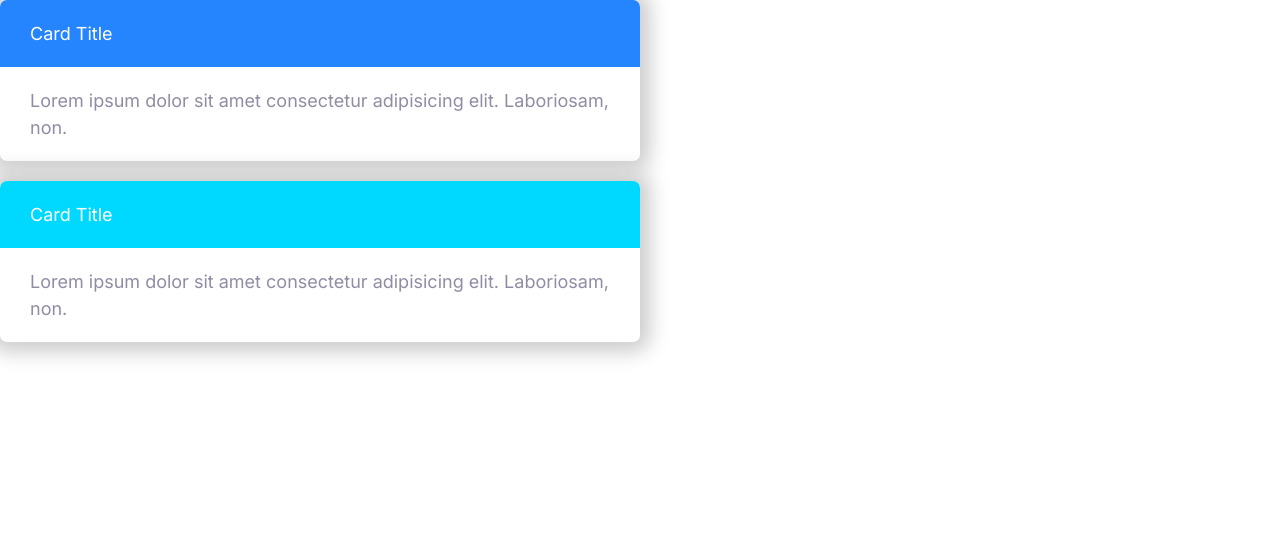
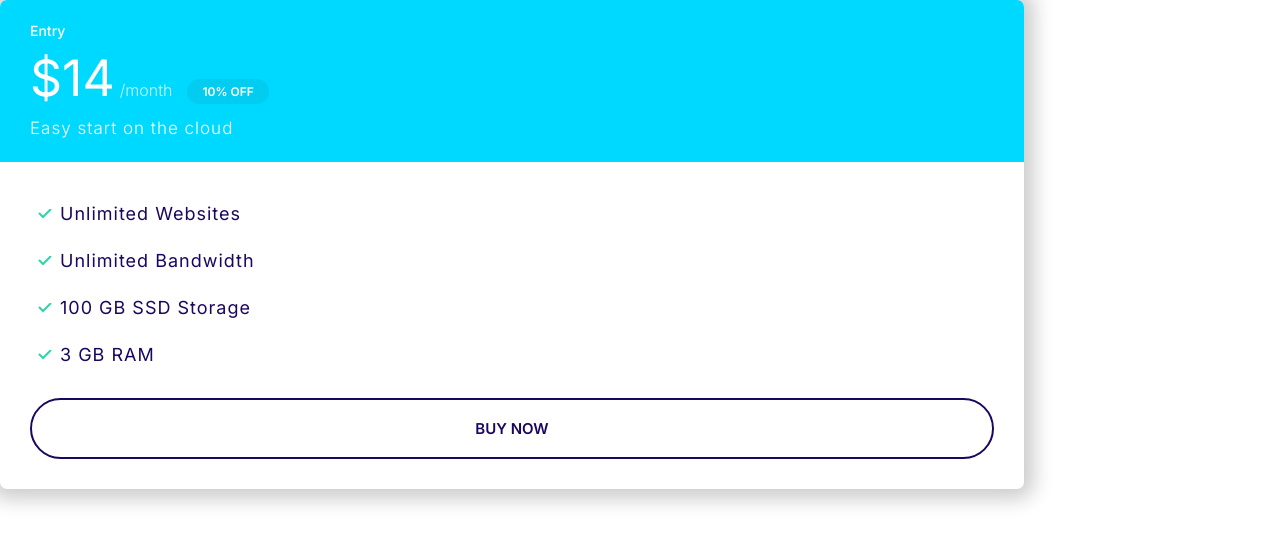
Before and after one commit to Thatapol/project-moshify, a plain HTML site: page index.html in a window 1280 px wide. Drawn offline with Linux system fonts and the light colour scheme.

Commit message:
Build plan component.

```diff
--- a/css/styles.css
+++ b/css/styles.css
@@ -116,6 +116,7 @@
 
 .badge--small {
   font-size: 1.6rem;
+  padding: 0.5rem 1.5rem;
 }
 
 @media screen and (min-width: 1024px) {
@@ -306,3 +307,61 @@
   background: var(--color-secondary);
   color: #fff;
 }
+
+.card--secondary .badge--secondary {
+  background: #02cdf1;
+}
+
+/* plan */
+
+.plan__name {
+  color: #fff;
+  font-size: 2.4rem;
+  font-weight: 500;
+  margin: 0;
+}
+
+.plan__price {
+  font-size: 6rem;
+}
+
+.plan__billing-cycle {
+  font-size: 2.4rem;
+  font-weight: 300;
+  margin-right: 1rem;
+  opacity: 0.8;
+}
+
+.plan__description {
+  letter-spacing: 1px;
+  font-size: 2rem;
+  font-weight: 300;
+  display: block;
+}
+
+.plan .list__item {
+  margin-bottom: 2rem;
+  letter-spacing: 1px;
+}
+
+@media screen and (min-width: 1024px) {
+  .plan__name {
+    font-size: 1.4rem;
+  }
+
+  .plan__price {
+    font-size: 5rem;
+  }
+
+  .plan__billing-cycle {
+    font-size: 1.6rem;
+  }
+
+  .plan__description {
+    font-size: 1.7rem;
+  }
+
+  .plan .list__item {
+    font-size: 1.8rem;
+  }
+}
--- a/index.html
+++ b/index.html
@@ -14,21 +14,25 @@
     <link rel="stylesheet" href="css/styles.css" />
   </head>
   <body>
-    <div style="width: 50%; margin-bottom: 20px">
-      <div class="card card--primary">
-        <header class="card__header">Card Title</header>
-        <div class="card__body">
-          Lorem ipsum dolor sit amet consectetur adipisicing elit. Laboriosam,
-          non.
-        </div>
-      </div>
-    </div>
-    <div style="width: 50%">
-      <div class="card card--secondary">
-        <header class="card__header">Card Title</header>
-        <div class="card__body">
-          Lorem ipsum dolor sit amet consectetur adipisicing elit. Laboriosam,
-          non.
+    <div style="width: 80%">
+      <div class="plan">
+        <div class="card card--secondary">
+          <header class="card__header">
+            <h3 class="plan__name">Entry</h3>
+            <span class="plan__price">$14</span>
+            <span class="plan__billing-cycle">/month</span>
+            <span class="badge badge--secondary badge--small">10% OFF</span>
+            <span class="plan__description">Easy start on the cloud</span>
+          </header>
+          <div class="card__body">
+            <ul class="list list--tick">
+              <li class="list__item">Unlimited Websites</li>
+              <li class="list__item">Unlimited Bandwidth</li>
+              <li class="list__item">100 GB SSD Storage</li>
+              <li class="list__item">3 GB RAM</li>
+            </ul>
+            <button class="btn btn--outline btn--block">Buy now</button>
+          </div>
         </div>
       </div>
     </div>
```
Also changed, not shown: components/plans.html (added, +22 -0 lines).
